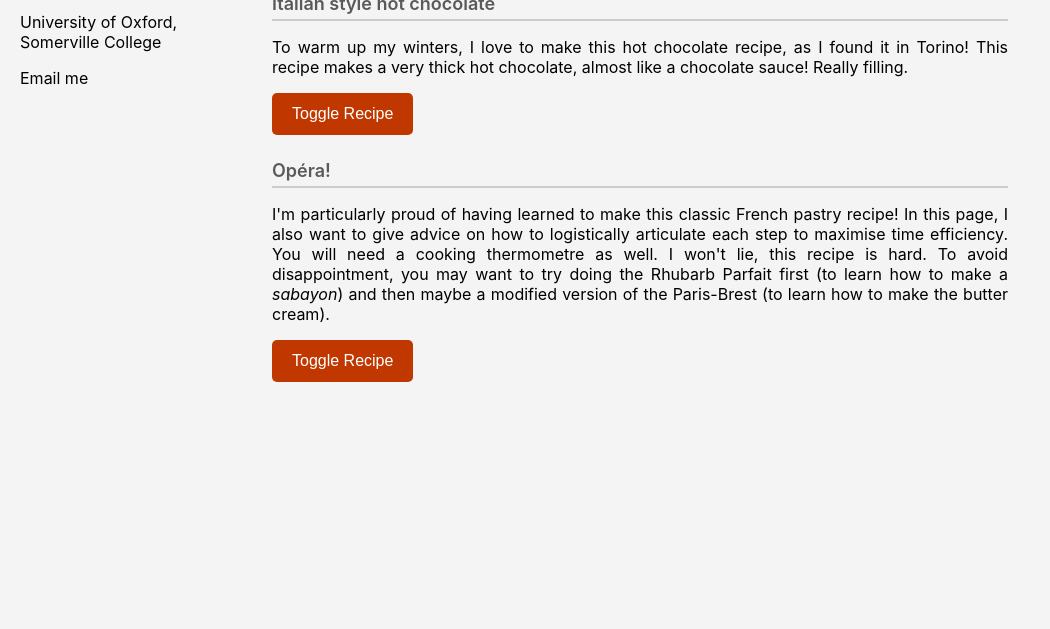
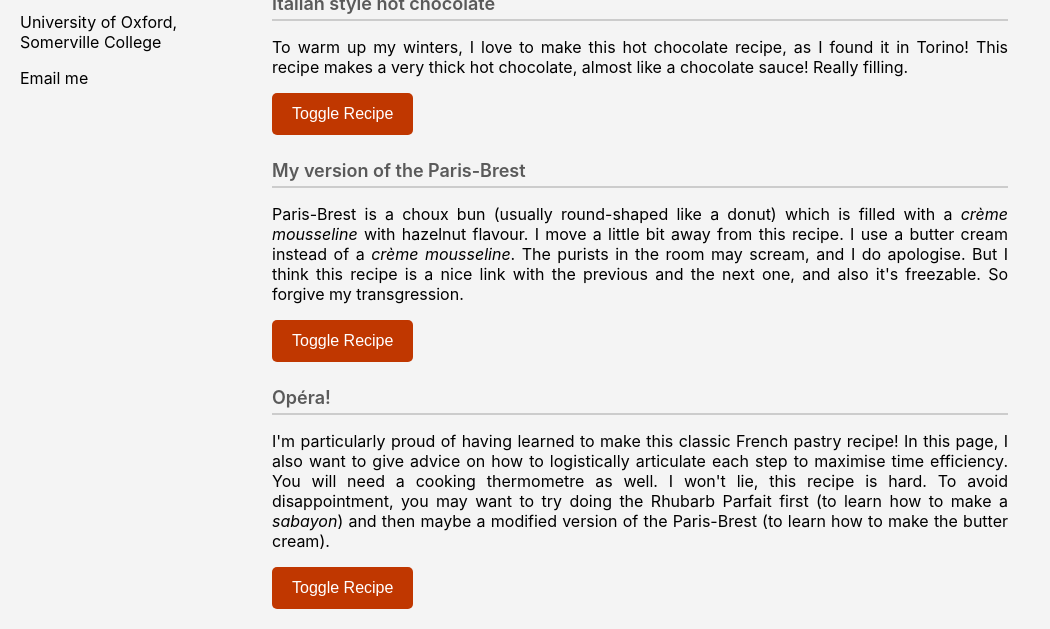
Before and after one commit to JulietteCx/juliettecx.github.io, a Jekyll site: the page built from _pages/miscellaneous/sweet.html, in a window 1280 px wide and 900 px high, scrolled down 335 px, cut to the strip 271-900 px from the top of the window. Shown: the whole strip, without its empty margins (0-1050 px from the left). Built offline with Jekyll 4.4.1, drawn with Linux system fonts in a browser that asks for light colours; before the commit the page ends 1008 px from its top, so only the background shows below that.

Commit message:
Update sweet.html

```diff
--- a/_pages/miscellaneous/sweet.html
+++ b/_pages/miscellaneous/sweet.html
@@ -129,6 +129,20 @@
 
 </div>
 
+<h2>  My version of the Paris-Brest </h2>
+<p> Paris-Brest is a choux bun (usually round-shaped like a donut) which is filled with a <i>crème mousseline</i> with hazelnut flavour. I move a little bit away from this recipe. I use a butter cream instead of a <i> crème mousseline</i>. The purists in the room may scream, and I do apologise. But I think this recipe is a nice link with the previous and the next one, and also it's freezable. So forgive my transgression.
+    </p>
+
+        <button class="toggle-btn" onclick="toggleContent('recette-paris-brest')">Toggle Recipe</button>
+ <div id="recette-paris-brest" class="hidden">
+                    <h3>Ingredients (I think for 20 choux)</h3>
+                    <ul>
+
+                    </ul>
+
+                    <h3>Steps</h3>
+
+</div>
 
  <h2> Opéra! </h2>
         <p>I'm particularly proud of having learned to make this classic French pastry recipe! In this page, I also want to give advice on how to logistically
```
